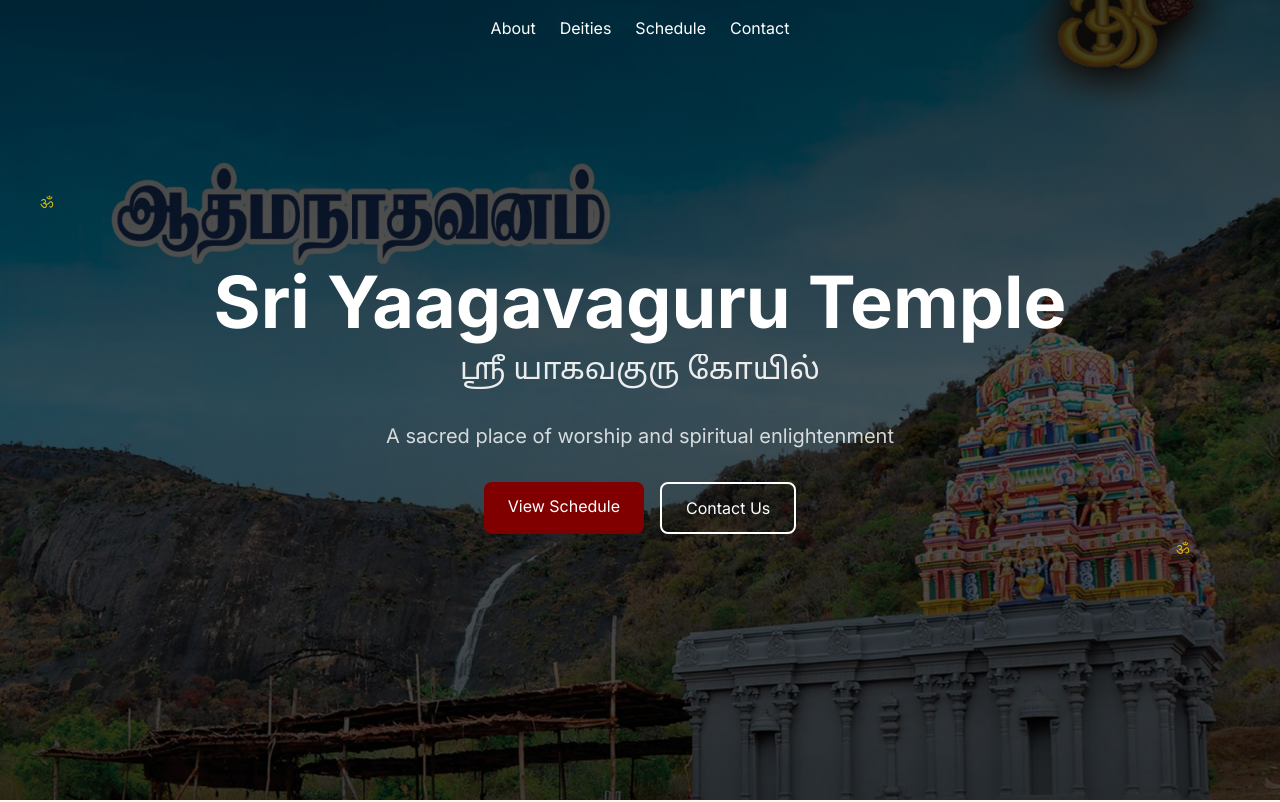
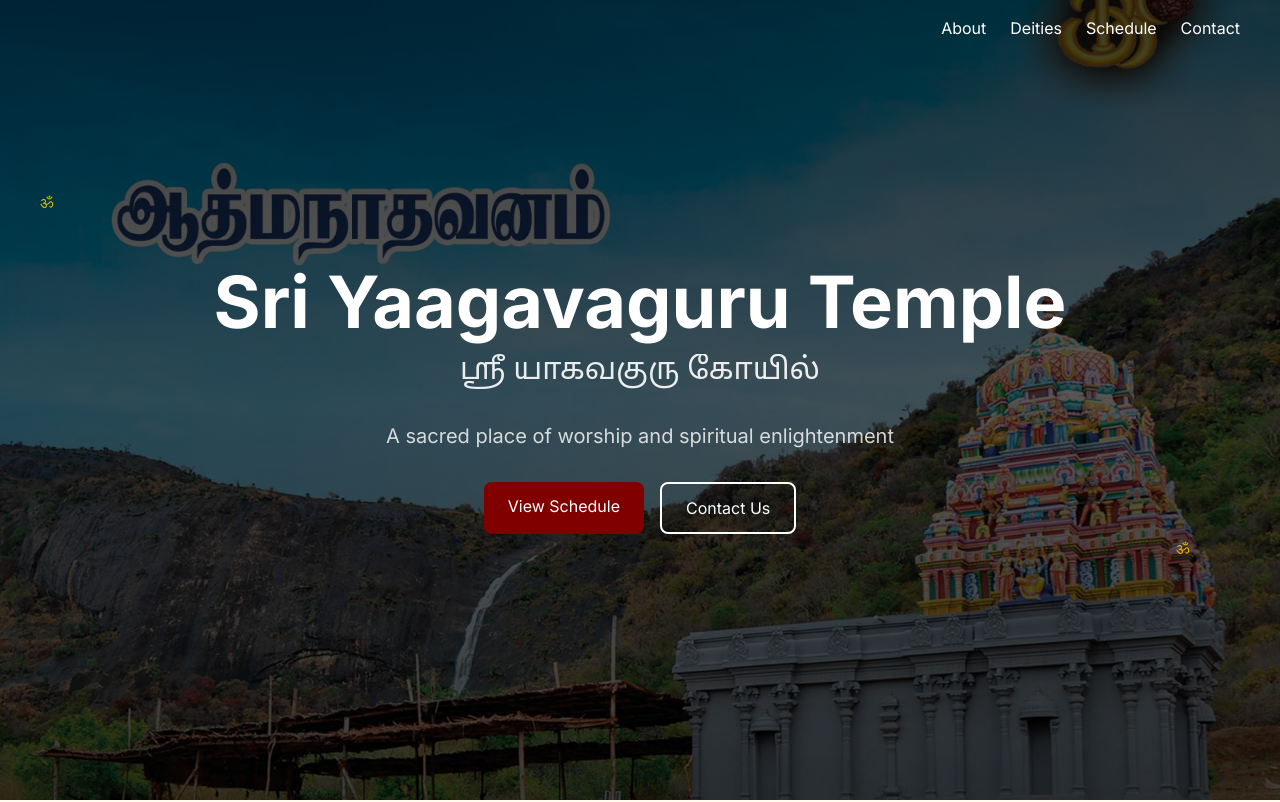
Before and after one commit to MuraliPrasanth2/Aathmanandhavanam, a Next.js app: page / in a window 1280 px wide. Shown: the top 802 px of the page. Built offline with nearby package versions, Linux system fonts and the light colour scheme.

Commit message:
nav bar is perfect

```diff
--- a/src/app/page.tsx
+++ b/src/app/page.tsx
@@ -44,8 +44,7 @@ export default function Home() {
           isScrolled ? 'bg-black/20 backdrop-blur-sm' : 'bg-transparent'
         }`}
       >
-        <nav className='container mx-auto px-4 py-4 flex justify-between items-center'>
-          <div className='flex-1'></div>
+        <nav className='container mx-auto px-4 py-4 flex justify-end items-center'>
           <div className='hidden md:flex items-center gap-6'>
             <Link
               href='#about'
@@ -76,7 +75,7 @@ export default function Home() {
               Contact
             </Link>
           </div>
-          <div className='flex-1 flex justify-end'>
+          <div className='md:ml-6'>
             <MobileNav />
           </div>
         </nav>
```
